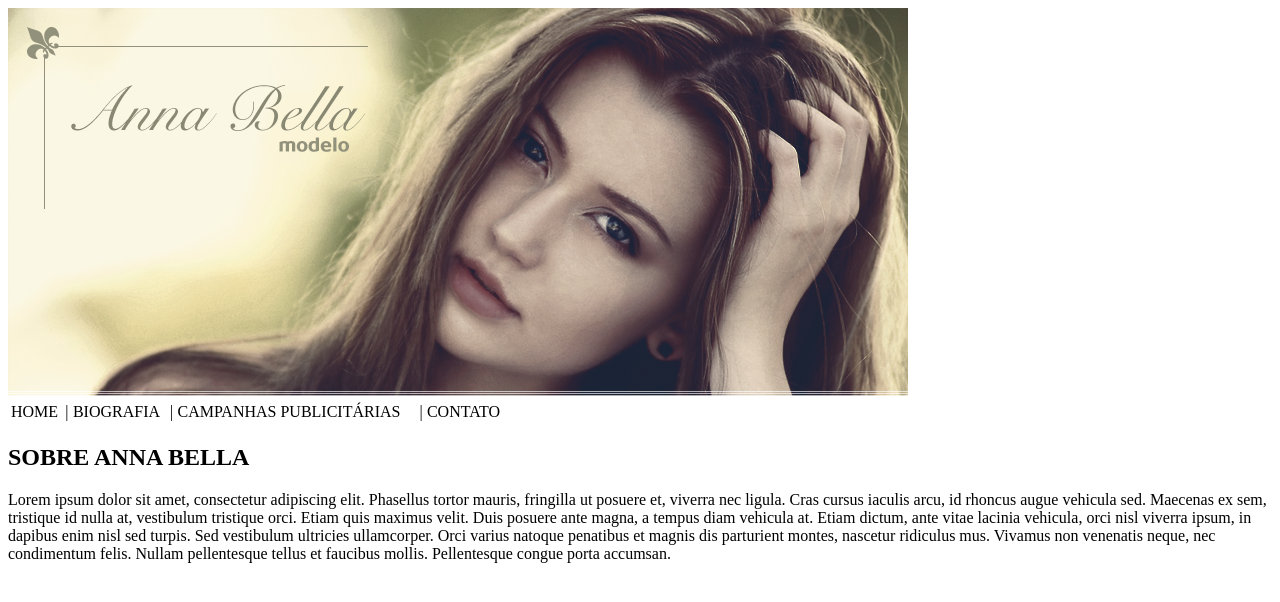
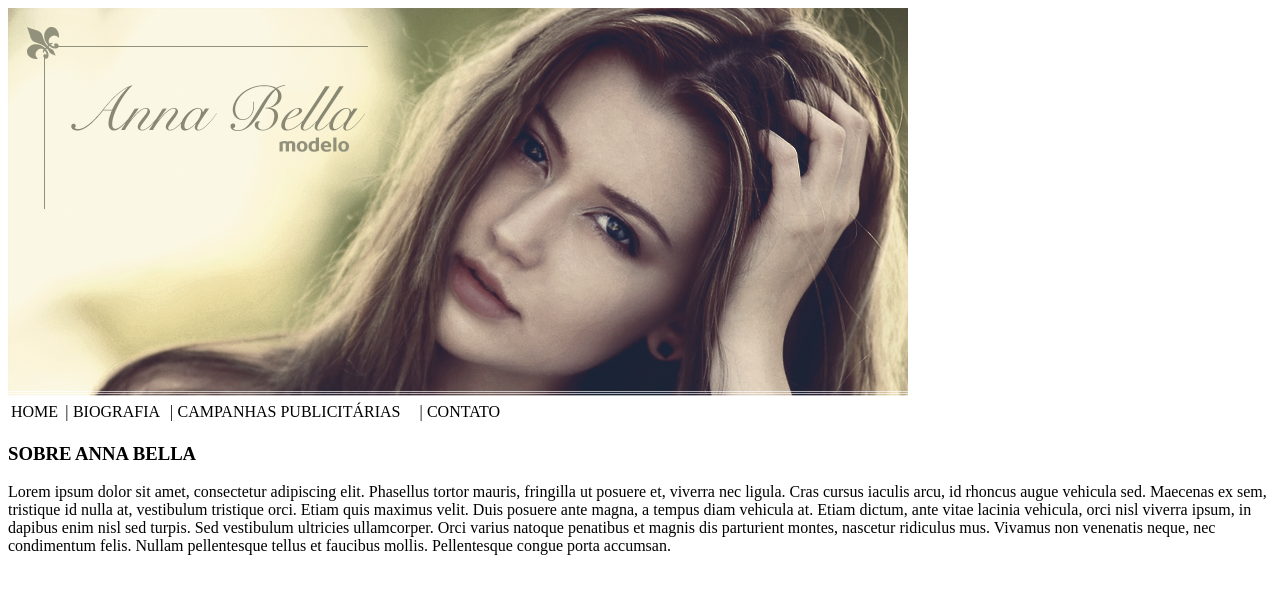
Before and after one commit to ivelidepaula/Desenvolvimento-Web-Completo-2019-2---Anna-Bella, a plain HTML site: page index.html in a window 1280 px wide. Drawn offline with Linux system fonts and the light colour scheme.

Commit message:
Fix title size

```diff
--- a/index.html
+++ b/index.html
@@ -21,7 +21,7 @@
         </tr>
     </table>
     <div>
-        <h2>SOBRE ANNA BELLA</h2>
+        <h3>SOBRE ANNA BELLA</h3>
         <p>Lorem ipsum dolor sit amet, consectetur adipiscing elit. Phasellus tortor mauris, fringilla ut posuere et, viverra nec ligula. Cras cursus iaculis arcu, id rhoncus augue vehicula sed. Maecenas ex sem, tristique id nulla at, vestibulum tristique orci. Etiam quis maximus velit. Duis posuere ante magna, a tempus diam vehicula at. Etiam dictum, ante vitae lacinia vehicula, orci nisl viverra ipsum, in dapibus enim nisl sed turpis. Sed vestibulum ultricies ullamcorper. Orci varius natoque penatibus et magnis dis parturient montes, nascetur ridiculus mus. Vivamus non venenatis neque, nec condimentum felis. Nullam pellentesque tellus et faucibus mollis. Pellentesque congue porta accumsan. </p>
     </div>
 </body>
```
